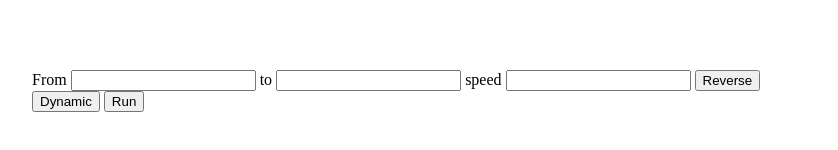
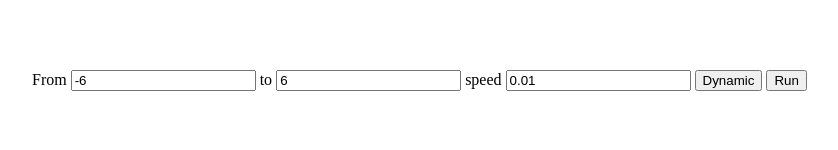
Before and after one commit to Si9num/ThreeJS, a website built with webpack: page firstTask/index.html in a window 1280 px wide. Both pictures are taken after a click on the button "Dynamic". Shown: the part 290-440 px from the top of the page, without its empty margins (208-1046 px from the left). Built offline with nearby package versions, Linux system fonts and the light colour scheme.

Commit message:
feat: add second task

```diff
--- a/firstTask/cube.js
+++ b/firstTask/cube.js
@@ -1,16 +1,16 @@
 import * as THREE from "three";
 
-const scene = new THREE.Scene();
+export const scene = new THREE.Scene();
 scene.background = new THREE.Color(0xffffff);
-const camera = new THREE.PerspectiveCamera(75, 1, 0.1, 1000);
+export const camera = new THREE.PerspectiveCamera(75, 1, 0.1, 1000);
 
-const renderer = new THREE.WebGLRenderer();
+export const renderer = new THREE.WebGLRenderer();
 
 const geometry = new THREE.BoxGeometry(1, 1, 1);
-const material = new THREE.MeshBasicMaterial({ color: 0x00ff00 });
-const cube = new THREE.Mesh(geometry, material);
+const material = new THREE.MeshBasicMaterial({ color: 0xb364c9 });
+export const cube = new THREE.Mesh(geometry, material);
 
-export function l() {
+export function model() {
   renderer.setSize(700, 500);
   document.querySelector(".block").appendChild(renderer.domElement);
 
@@ -27,6 +27,5 @@ export function animate() {
   cube.rotation.x += 0.01;
   cube.rotation.y += 0.01;
 
-  cube.position.x += 0.01;
   renderer.render(scene, camera);
 }
--- a/firstTask/index.html
+++ b/firstTask/index.html
@@ -12,13 +12,12 @@
     <div class="container">
         <div class="block"></div>
         <div class="controlContainer">
-        <label for="from"> From</label>
-        <input class="from" type="text">
+        <label for="from" > From</label>
+        <input class="from" type='text' value="-6">
         <label for="to"> to</label>
-        <input class="to" type="text">
+        <input class="to" type="text " value="6">
         <label for="speed"> speed</label>
-        <input class="speed" type="text">
-        <button class="reverseButton">Reverse</button>
+        <input class="speed" type="text" value="0.01">
         <button class="dynamic">Dynamic</button>
         <button class="runButton">Run</button>
     </div>
--- a/firstTask/index.js
+++ b/firstTask/index.js
@@ -1,11 +1,11 @@
 import "./index.css";
-import { l, animate, cube, renderer, scene, camera } from "./cube";
+import { model, animate, cube, renderer, scene, camera } from "./cube";
 
-function run() {
+function run(start, finish, speed) {
   document.querySelector(`.runButton`).addEventListener("click", () => {
-    let start = document.querySelector(".from").value;
-    let finish = document.querySelector(".to").value;
-    let speed = document.querySelector(".speed").value;
+    start = document.querySelector(".from").value;
+    finish = document.querySelector(".to").value;
+    speed = document.querySelector(".speed").value;
     cube.position.x = +start;
     let req = 0;
     (function move() {
@@ -18,11 +18,38 @@ function run() {
       }
 
       renderer.render(scene, camera);
-      console.log(cube.position.x);
+    })();
+  });
+}
+
+function dynamic(start, finish, speed) {
+  document.querySelector(`.dynamic`).addEventListener("click", () => {
+    start = document.querySelector(".from").value;
+    finish = document.querySelector(".to").value;
+    speed = document.querySelector(".speed").value;
+    cube.position.x = +start;
+    let req = 0;
+    let addSpeed = 0;
+    (function move() {
+      req = requestAnimationFrame(move);
+
+      cube.position.x += addSpeed;
+      addSpeed += 0.001;
+      if (addSpeed >= +speed) {
+        addSpeed === +speed;
+      }
+      if (+cube.position.x > +finish) {
+        cancelAnimationFrame(req);
+
+        req = 0;
+      }
+
+      renderer.render(scene, camera);
     })();
   });
 }
 
 run();
-l();
+model();
+dynamic();
 animate();
```
Also changed, not shown: secondTask/index.js (added, +27 -0 lines).
